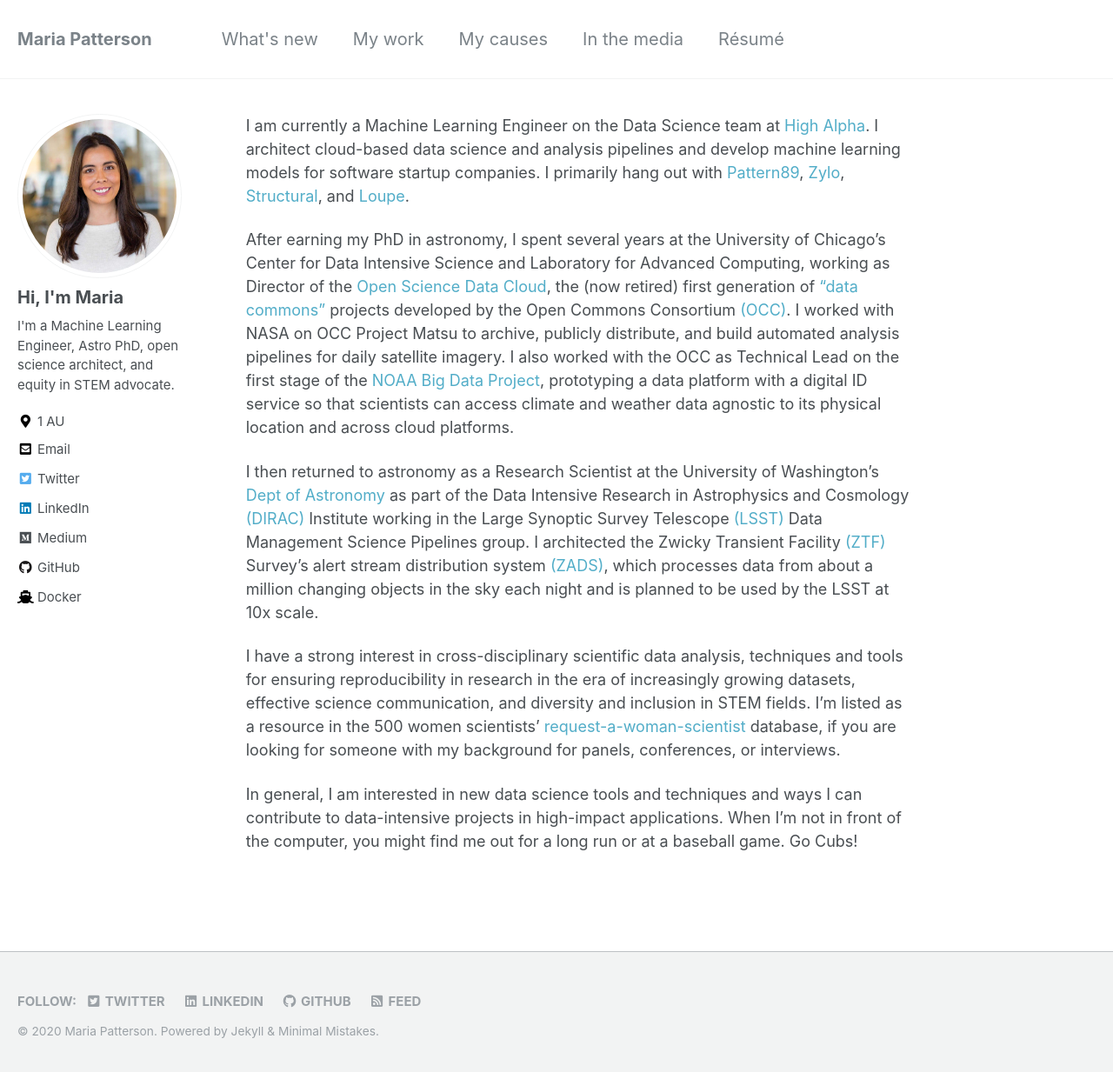
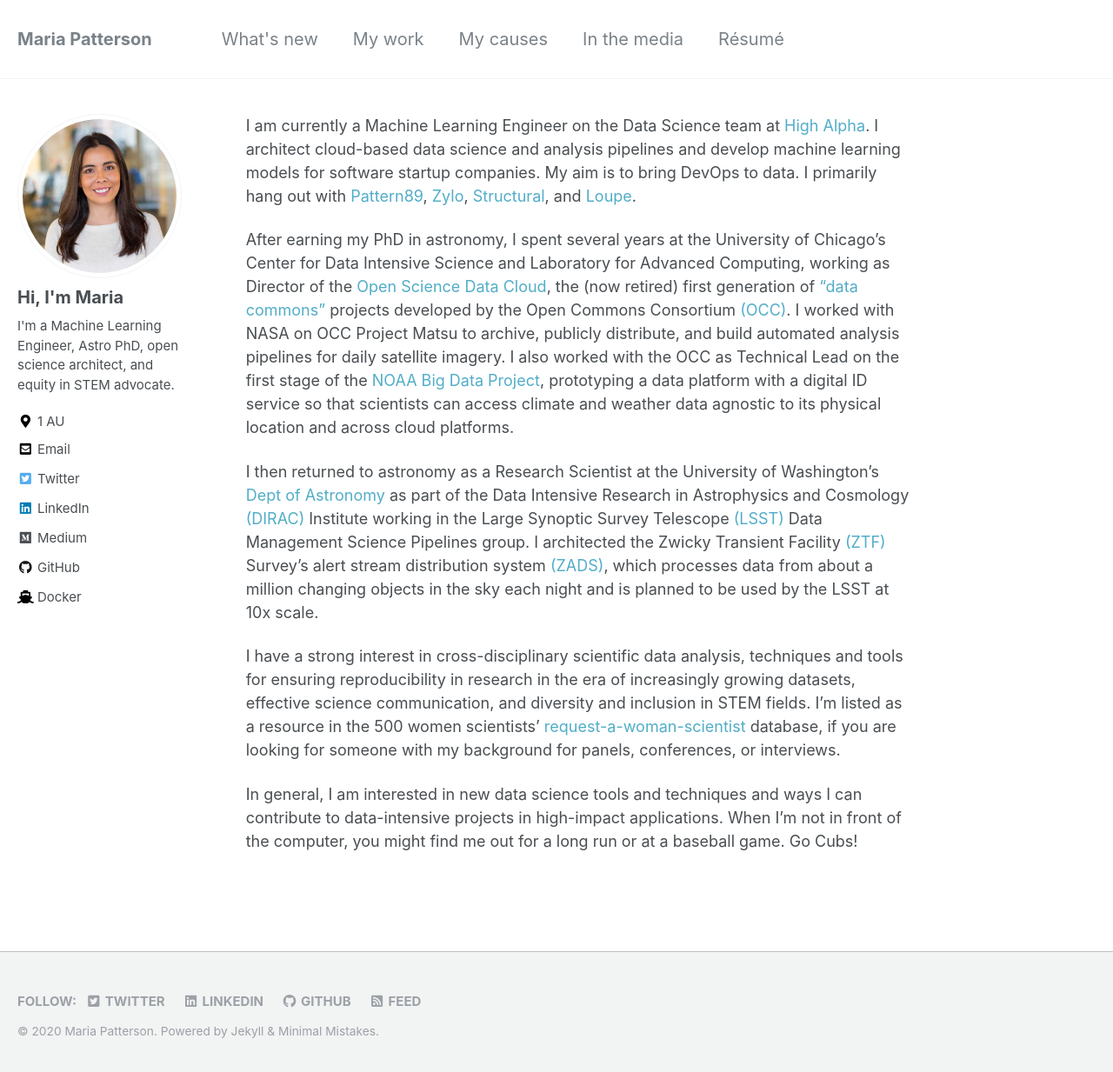
Before and after one commit to mtpatter/mtpatter.github.io, a Jekyll site: the page built from _pages/home.md, in a window 1280 px wide and 1237 px high. Shown: the top 1233 px of the window at 87% size. Built offline with Jekyll 4.4.1, drawn with Linux system fonts in a browser that asks for light colours; nearby versions of some CDN libraries.

Commit message:
Wording stuff.

```diff
--- a/_pages/home.md
+++ b/_pages/home.md
@@ -3,7 +3,7 @@
 layout: single
 ---
 
-I am currently a Machine Learning Engineer on the Data Science team at [High Alpha](https://highalpha.com){:target="_blank"}.  I architect cloud-based data science and analysis pipelines and develop machine learning models for software startup companies.  I primarily hang out with [Pattern89](https://www.pattern89.com/){:target="_blank"}, [Zylo](https://zylo.com/){:target="_blank"}, [Structural](https://www.structural.com/){:target="_blank"}, and [Loupe](https://loupe.co/){:target="_blank"}.
+I am currently a Machine Learning Engineer on the Data Science team at [High Alpha](https://highalpha.com){:target="_blank"}.  I architect cloud-based data science and analysis pipelines and develop machine learning models for software startup companies.  My aim is to bring DevOps to data.  I primarily hang out with [Pattern89](https://www.pattern89.com/){:target="_blank"}, [Zylo](https://zylo.com/){:target="_blank"}, [Structural](https://www.structural.com/){:target="_blank"}, and [Loupe](https://loupe.co/){:target="_blank"}.
 
 After earning my PhD in astronomy, I spent several years at the University of Chicago's Center for Data Intensive Science and Laboratory for Advanced Computing, working as Director of the [Open Science Data Cloud](https://www.opensciencedatacloud.org){:target="_blank"}, the (now retired) first generation of ["data commons"](/new-paper-data-commons/) projects developed by the Open Commons Consortium [(OCC)](http://occ-data.org){:target="_blank"}. I worked with NASA on OCC Project Matsu to archive, publicly distribute, and build automated analysis pipelines for daily satellite imagery. I also worked with the OCC as Technical Lead on the first stage of the [NOAA Big Data Project](https://www.noaa.gov/big-data-project){:target="_blank"}, prototyping a data platform with a digital ID service so that scientists can access climate and weather data agnostic to its physical location and across cloud platforms.
 
```
